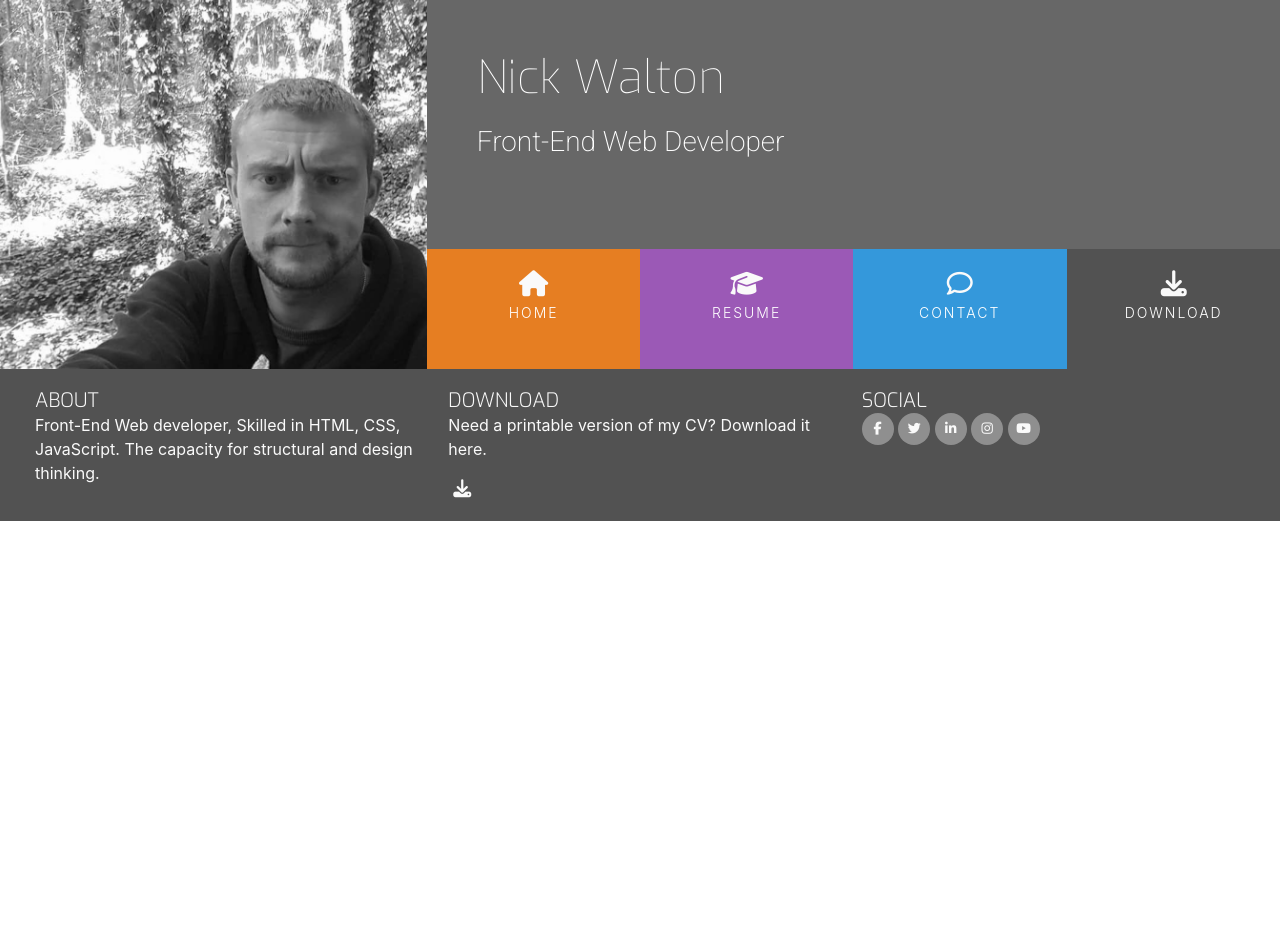
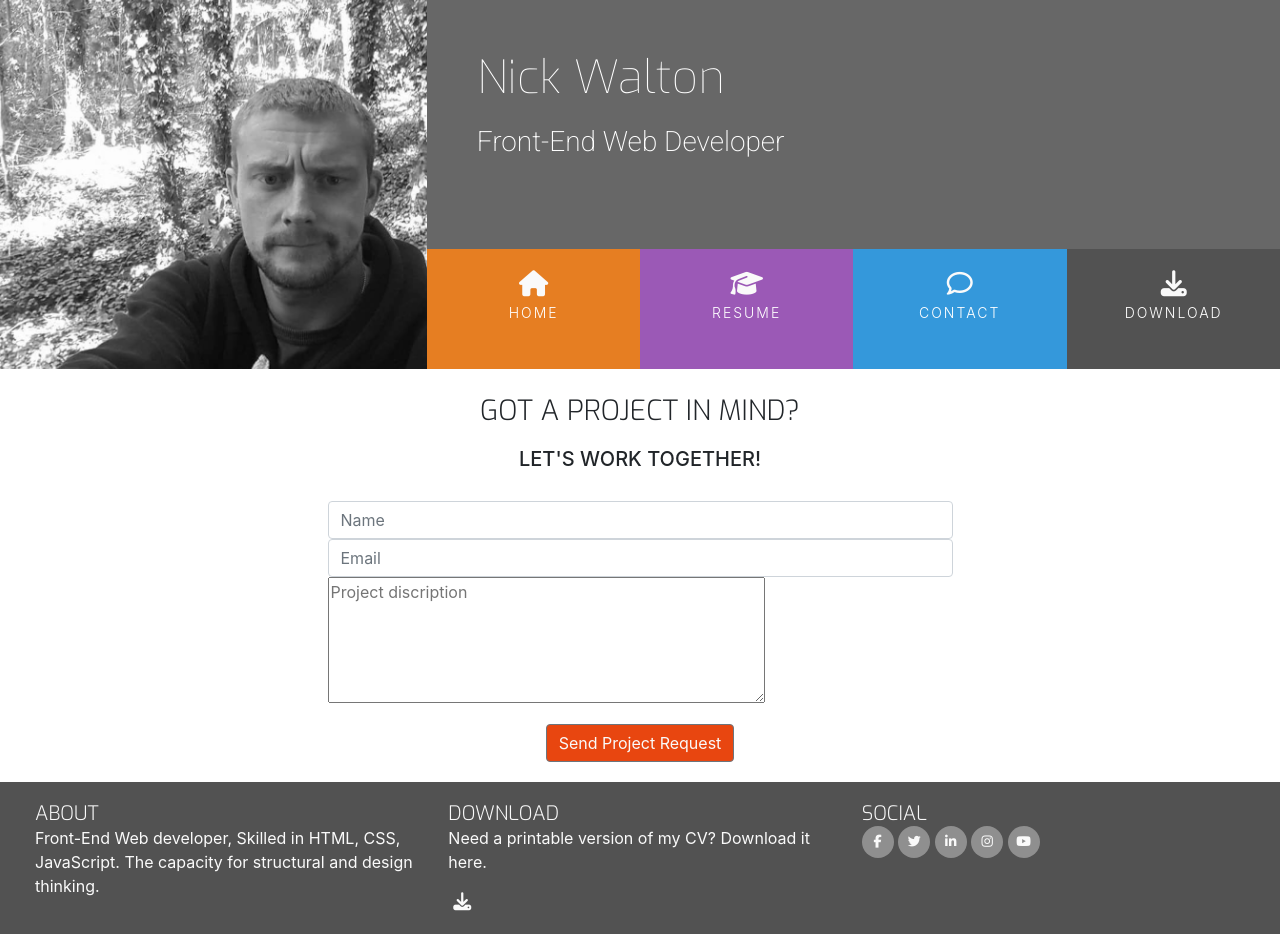
Before and after one commit to NickW3005/ucd-resume, a plain HTML site: page contact.html in a window 1280 px wide. Before the commit the page ends 800 px from the top, so only its background shows below. Drawn offline with nearby package versions, Linux system fonts and the light colour scheme.

Commit message:
completed all pages and styling

```diff
--- a/assets/styles/style.css
+++ b/assets/styles/style.css
@@ -8,6 +8,10 @@
 }
 
 .bg-color-three-reasons {
+    background-color: #fff;
+}
+
+.bg-color-contact {
     background-color: #fff;
 }
 
@@ -328,3 +332,40 @@ footer {
     content: '';
     background: #fafafa;
 }
+
+/*-------------------------Contact Form */
+
+.contact-heading {
+    font-family: "Exo", sans-serif;
+    font-weight: 300;
+    margin-top: 25px;
+    margin-bottom: 20px;
+}
+
+.center-form {
+    padding-top: 10px;
+    margin: 0 auto;
+    max-width: 70%;
+}
+
+.form-text-area {
+    width: 70%;
+}
+
+button[type="submit"] {
+    margin-top: 15px;
+    margin-bottom: 20px;
+    color: #fafafa;
+    background-color: #e84610;
+}
+
+/*-------------------------Media Queries */
+
+@media screen and (min-width:992px) {
+    .center-form {
+    padding-top: 30px;
+    min-height: 240px;
+    margin: 0 auto;
+    max-width: 50%;
+}
+}
--- a/contact.html
+++ b/contact.html
@@ -47,7 +47,7 @@
                   >
                 </li>
                 <li class="col-6 col-sm-3 ui-menu-color-download list-inline-item menuitem">
-                  <a href="#" class="hvr-sweep-to-bottom"
+                  <a href="assets/cv/Nick Walton CV.pdf" target="_blank" class="hvr-sweep-to-bottom"
                     ><i class="fa fa-download" aria-hidden="true"></i><span>Download</span></a
                   >
                 </li>
@@ -57,7 +57,48 @@
         </div>
       </div>
     </header>
-    <section></section>
+    <section class="container-fluid">
+      <div class="row bg-color-contact">
+        <div class="col">
+          <h3 class="contact-heading uppercase text-center">Got a project in mind?</h3>
+          <h5 class="uppercase text-center">Let's work together!</h5>
+
+          <div class="center-form">
+            <form action="">
+              <input
+                type="text"
+                name="name"
+                id="fullname"
+                class="form-control"
+                placeholder="Name"
+                required
+              />
+              <input
+                type="email"
+                name="email"
+                id="emailaddress"
+                class="form-control"
+                placeholder="Email"
+                required
+              />
+              <textarea
+                rows="5"
+                name="projectsummary"
+                id="projectsummary"
+                placeholder="Project discription"
+                class="form-text-area"
+                required
+              ></textarea>
+              <div class="form-row text-center">
+                <div class="col">
+                  <button type="submit" class="btn btn-secondary">Send Project Request</button>
+                </div>
+              </div>
+            </form>
+          </div>
+        </div>
+      </div>
+    </section>
     <footer class="container-fluid">
       <div id="footer-details" class="row">
         <div class="col-sm-4">
@@ -70,7 +111,7 @@
         <div class="col-sm-4">
           <h5 class="uppercase general-sub">Download</h5>
           <p class="inline-block">Need a printable version of my CV? Download it here.</p>
-          <a href="#" target="_blank" class="cv-pdf">
+          <a href="assets/cv/Nick Walton CV.pdf" target="_blank" class="cv-pdf">
             <i class="fa fa-download" aria-hidden="true"></i>
             <span class="sr-only">Download Link.</span>
           </a>
```
Also changed, not shown: index.html (+2 -2 lines), resume.html (+2 -2 lines), 1 other file.
